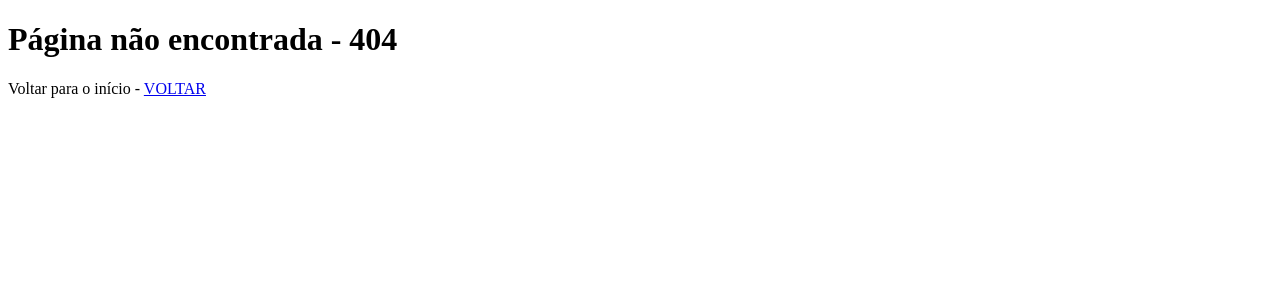
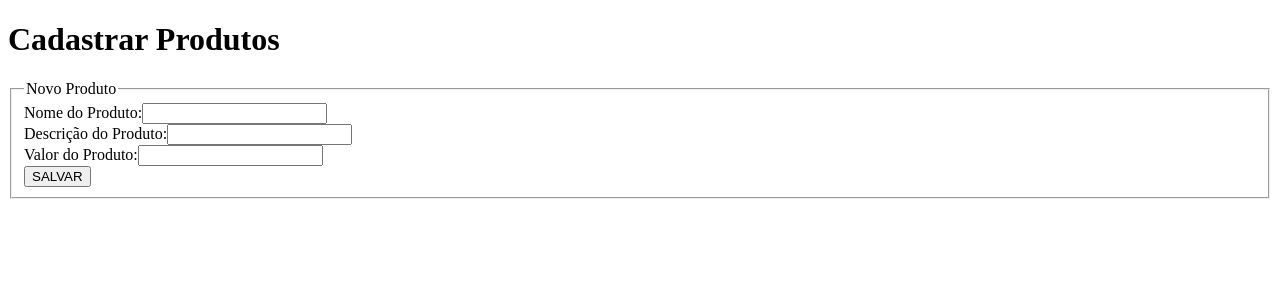
Before and after one commit to DuduViolante/react, a React (Vite) app: page /adicionar/produtos in a window 1280 px wide. Before the commit this address had no page. Shown: the top 300 px of the page. Built offline with nearby package versions, Linux system fonts and the light colour scheme.

Commit message:
pagina de cadastrar produtos feita

```diff
--- /dev/null
+++ b/src/routes/components/AdicionarProdutos.jsx
@@ -0,0 +1,62 @@
+import { ListaProdutos } from '../../components/ListaProdutos'
+import React, { useState } from "react";
+
+export default function AdicionarProdutos() {
+  const [listaProduto, setlistaProduto] = useState([]);
+  const [produtoNovo, setProdutoNovo] = useState({
+    id: ListaProdutos.length + 1,
+    nome: "",
+    desc: "",
+    preco: "",
+  });
+
+  const handleInputChange = (event) => {
+    const { name, value } = event.target;
+    setProdutoNovo({
+      ...produtoNovo,
+      [name]: value,
+    });
+  };
+
+  const handleSubmit = (event) => {
+    event.preventDefault();
+
+    setListaProdutos([...ListaProdutos, produtoNovo]);
+    setProdutoNovo({
+      ...produtoNovo,
+      id: produtoNovo.id + 1,
+      name: "",
+      description: "",
+      price: "",
+    });
+  };
+
+  return (
+    <div>
+      <h1>Cadastrar Produtos</h1>
+
+      <div>
+        <form onSubmit={handleSubmit}>
+          <fieldset>
+            <legend>Novo Produto</legend>
+            <div>
+              <label htmlFor="idNome">Nome do Produto:</label>
+                             <input type="text" name="nome" id="idNome" value={produtoNovo.nome} onChange={handleInputChange}/>
+            </div>
+            <div>
+              <label htmlFor="idDesc">Descrição do Produto:</label>
+              <input type="text" name="desc" id="idDesc" value={produtoNovo.desc} onChange={handleInputChange}/>
+            </div>
+            <div>
+              <label htmlFor="idValor">Valor do Produto:</label>
+              <input type="text" name="valor" id="idValor" value={produtoNovo.valor} onChange={handleInputChange}/>
+            </div>
+            <div>
+              <button type="submit">SALVAR</button>
+            </div>
+          </fieldset>
+        </form>
+      </div>
+    </div>
+  );
+}
```
Also changed, not shown: src/main.jsx (+16 -2 lines).
